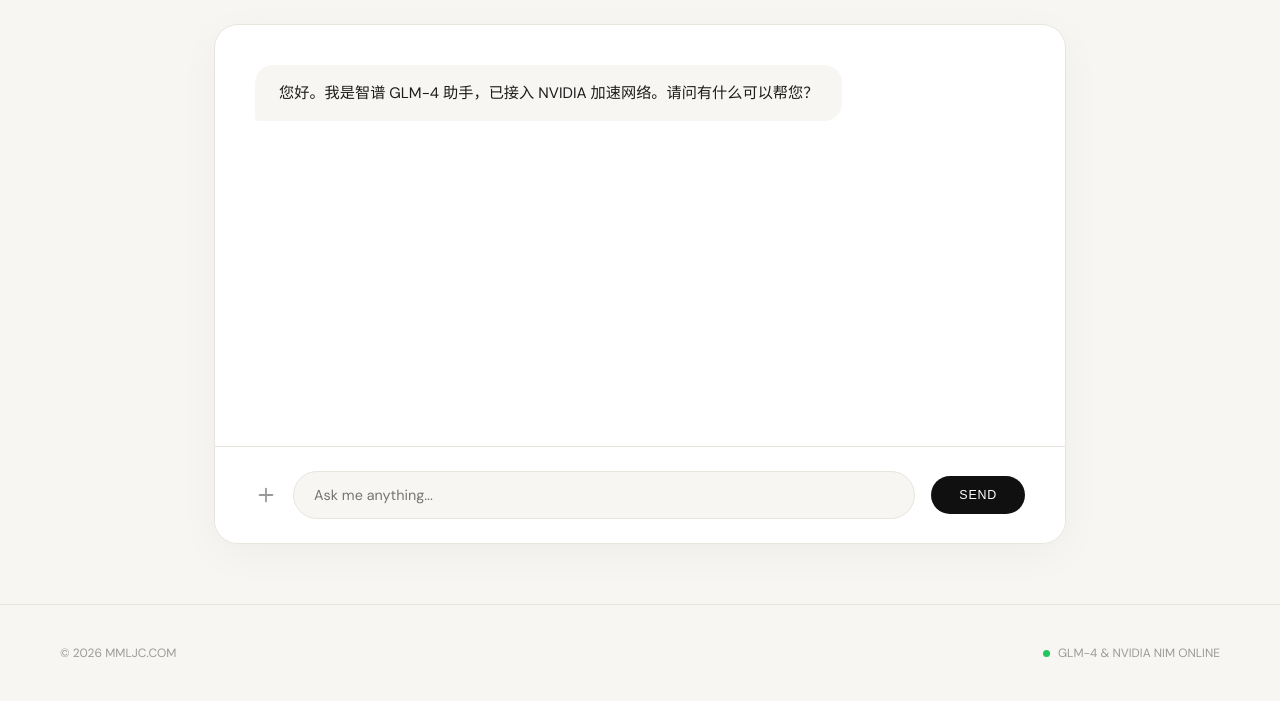
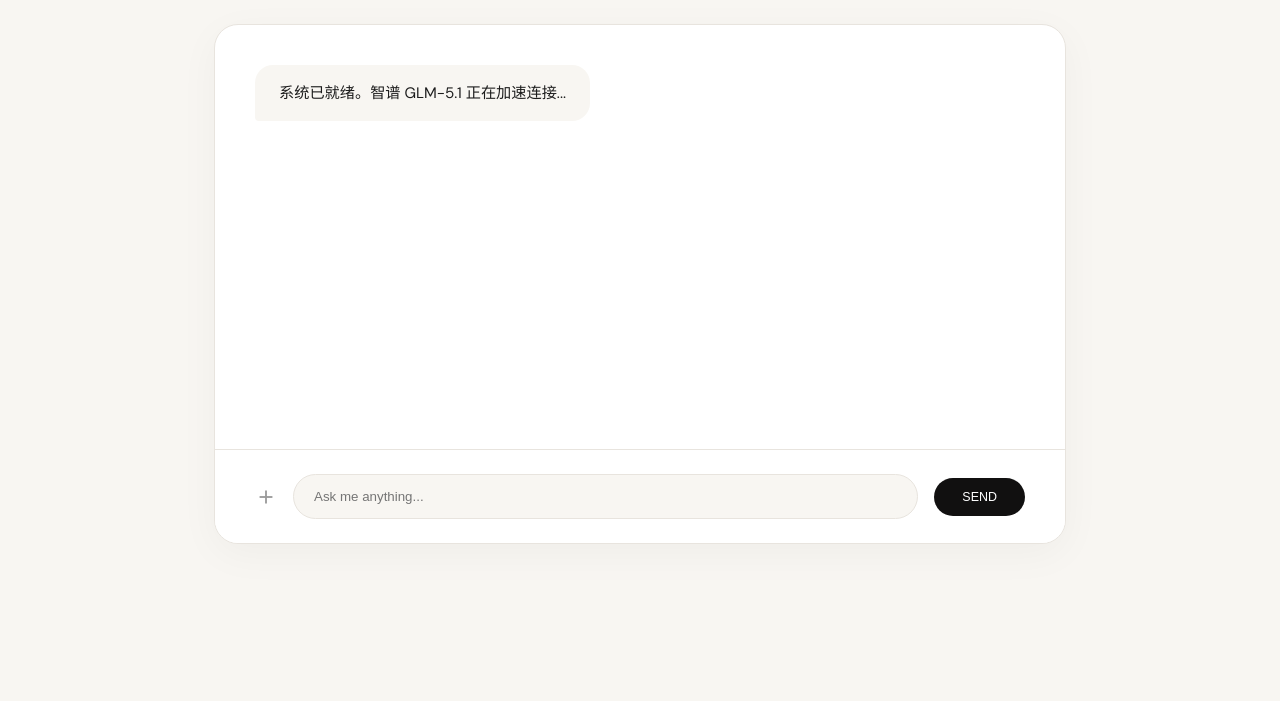
Before and after one commit to m961820394/ai-chat, a plain HTML site: page index.html in a window 1280 px wide. Shown: the part 211-912 px from the top of the page. After the commit the page ends 815 px from the top, so only its background shows below. Drawn offline with nearby package versions, Linux system fonts and the light colour scheme.

Commit message:
Update index.html

```diff
--- a/index.html
+++ b/index.html
@@ -8,215 +8,54 @@
   <link href="https://fonts.googleapis.com/css2?family=DM+Sans:wght@300;400;500&family=Playfair+Display:wght@500&family=Noto+Serif+SC:wght@300;400&display=swap" rel="stylesheet">
   <style>
     :root {
-      --bg:      #F8F6F2;
-      --surface:  #FFFFFF;
-      --black:    #111010;
-      --ink:      #1C1C1C;
-      --red:      #C8102E;
-      --red-soft: #F5E6E9;
-      --muted:    #9A9A9A;
-      --border:   #E8E4DE;
+      --bg: #F8F6F2; --surface: #FFFFFF; --black: #111010; --ink: #1C1C1C;
+      --red: #C8102E; --border: #E8E4DE; --muted: #9A9A9A;
     }
-
     *, *::before, *::after { box-sizing: border-box; margin: 0; padding: 0; }
-
-    body {
-      background: var(--bg);
-      color: var(--ink);
-      font-family: 'DM Sans', 'Noto Serif SC', sans-serif;
-      display: flex;
-      flex-direction: column;
-      min-height: 100vh;
-    }
-
-    /* ── HEADER ── */
-    header {
-      display: flex;
-      align-items: center;
-      justify-content: space-between;
-      padding: 28px 60px;
-      border-bottom: 1px solid var(--border);
-      background: var(--surface);
-    }
-
-    .logo {
-      font-family: 'Playfair Display', serif;
-      font-size: 1.15rem;
-      font-weight: 500;
-      letter-spacing: .06em;
-      color: var(--black);
-      text-decoration: none;
-    }
+    body { background: var(--bg); color: var(--ink); font-family: 'DM Sans', 'Noto Serif SC', sans-serif; display: flex; flex-direction: column; min-height: 100vh; }
+    header { display: flex; align-items: center; justify-content: space-between; padding: 28px 60px; border-bottom: 1px solid var(--border); background: var(--surface); }
+    .logo { font-family: 'Playfair Display', serif; font-size: 1.15rem; font-weight: 500; text-decoration: none; color: var(--black); }
     .logo span { color: var(--red); }
-
-    .nav-tag {
-      font-size: .72rem;
-      font-weight: 400;
-      color: var(--muted);
-      letter-spacing: .12em;
-      text-transform: uppercase;
-    }
-
-    /* ── CHAT MAIN ── */
-    main {
-      flex: 1;
-      display: flex;
-      flex-direction: column;
-      align-items: center;
-      padding: 60px 24px;
-      max-width: 900px;
-      margin: 0 auto;
-      width: 100%;
-    }
-
-    .chat-header {
-      text-align: center;
-      margin-bottom: 40px;
-      opacity: 0;
-      animation: rise .7s forwards;
-    }
-
-    .chat-header h1 {
-      font-family: 'Playfair Display', serif;
-      font-size: 2.5rem;
-      font-weight: 500;
-      color: var(--red); /* 标题改为红色 */
-    }
-
-    .chat-window {
-      width: 100%;
-      background: var(--surface);
-      border: 1px solid var(--border);
-      border-radius: 24px;
-      display: flex;
-      flex-direction: column;
-      height: 65vh;
-      box-shadow: 0 10px 40px rgba(0,0,0,.04);
-      overflow: hidden;
-      opacity: 0;
-      animation: rise .7s .2s forwards;
-    }
-
-    #chat-box {
-      flex: 1;
-      overflow-y: auto;
-      padding: 40px;
-      display: flex;
-      flex-direction: column;
-      gap: 24px;
-    }
-
-    .msg {
-      max-width: 80%;
-      padding: 16px 24px;
-      font-size: .95rem;
-      line-height: 1.6;
-      border-radius: 18px;
-    }
-
+    main { flex: 1; display: flex; flex-direction: column; align-items: center; padding: 60px 24px; max-width: 900px; margin: 0 auto; width: 100%; }
+    .chat-header h1 { font-family: 'Playfair Display', serif; font-size: 2.5rem; font-weight: 500; color: var(--red); margin-bottom: 40px; }
+    .chat-window { width: 100%; background: var(--surface); border: 1px solid var(--border); border-radius: 24px; height: 65vh; display: flex; flex-direction: column; box-shadow: 0 10px 40px rgba(0,0,0,.04); overflow: hidden; }
+    #chat-box { flex: 1; overflow-y: auto; padding: 40px; display: flex; flex-direction: column; gap: 24px; }
+    .msg { max-width: 85%; padding: 16px 24px; font-size: .95rem; line-height: 1.6; border-radius: 18px; }
     .msg.ai { align-self: flex-start; background: var(--bg); border-bottom-left-radius: 4px; }
     .msg.user { align-self: flex-end; background: var(--black); color: #FFF; border-bottom-right-radius: 4px; }
-
-    /* ── INPUT AREA ── */
-    .input-area {
-      padding: 24px 40px;
-      border-top: 1px solid var(--border);
-      display: flex;
-      align-items: center;
-      gap: 16px;
-      background: var(--surface);
-    }
-
-    /* 精致的上传按钮 */
-    .upload-btn {
-      display: flex;
-      align-items: center;
-      justify-content: center;
-      cursor: pointer;
-      color: var(--muted);
-      transition: color .3s, transform 0.2s;
-    }
-    .upload-btn:hover { color: var(--red); transform: scale(1.1); }
-
-    input[type="text"] {
-      flex: 1;
-      background: var(--bg);
-      border: 1px solid var(--border);
-      padding: 14px 20px;
-      border-radius: 999px;
-      font-family: inherit;
-      font-size: .9rem;
-      outline: none;
-      transition: border-color .3s;
-    }
+    .input-area { padding: 24px 40px; border-top: 1px solid var(--border); display: flex; align-items: center; gap: 16px; background: var(--surface); }
+    .upload-btn { cursor: pointer; color: var(--muted); transition: color .3s; display: flex; }
+    .upload-btn:hover { color: var(--red); }
+    input[type="text"] { flex: 1; background: var(--bg); border: 1px solid var(--border); padding: 14px 20px; border-radius: 999px; outline: none; transition: border-color .3s; }
     input[type="text"]:focus { border-color: var(--red); }
-
-    .send-btn {
-      background: var(--black);
-      color: #fff;
-      border: none;
-      border-radius: 999px;
-      padding: 12px 28px;
-      font-size: .78rem;
-      font-weight: 500;
-      letter-spacing: .06em;
-      cursor: pointer;
-      transition: background .25s;
-    }
+    .send-btn { background: var(--black); color: #fff; border: none; border-radius: 999px; padding: 12px 28px; font-size: .78rem; font-weight: 500; cursor: pointer; transition: background .25s; }
     .send-btn:hover { background: var(--red); }
-
-    footer { padding: 40px 60px; border-top: 1px solid var(--border); display: flex; align-items: center; justify-content: space-between; font-size: .75rem; color: var(--muted); }
-
-    @keyframes rise { from { opacity: 0; transform: translateY(20px); } to { opacity: 1; transform: translateY(0); } }
   </style>
 </head>
 <body>
-
 <header>
   <a href="/" class="logo">MM<span>LJC</span></a>
-  <div class="nav-tag">AI Conversation</div>
+  <div style="font-size: .72rem; color: var(--muted); text-transform: uppercase; letter-spacing: .12em;">AI Conversation</div>
 </header>
-
 <main>
-  <div class="chat-header">
-    <h1>Neural <em>Assistant.</em></h1>
-  </div>
-
+  <div class="chat-header"><h1>Neural <em>Assistant.</em></h1></div>
   <div class="chat-window">
-    <div id="chat-box">
-      <div class="msg ai">您好。我是智谱 GLM-4 助手，已接入 NVIDIA 加速网络。请问有什么可以帮您？</div>
-    </div>
-
+    <div id="chat-box"><div class="msg ai">系统已就绪。智谱 GLM-5.1 正在加速连接...</div></div>
     <div class="input-area">
-      <label for="fileUpload" class="upload-btn">
-        <svg viewBox="0 0 24 24" width="22" height="22" fill="none" stroke="currentColor" stroke-width="2" stroke-linecap="round" stroke-linejoin="round">
-          <line x1="12" y1="5" x2="12" y2="19"></line>
-          <line x1="5" y1="12" x2="19" y2="12"></line>
-        </svg>
-        <input type="file" id="fileUpload" style="display:none" onchange="handleUpload(this)">
+      <label class="upload-btn">
+        <svg width="22" height="22" viewBox="0 0 24 24" fill="none" stroke="currentColor" stroke-width="2"><line x1="12" y1="5" x2="12" y2="19"></line><line x1="5" y1="12" x2="19" y2="12"></line></svg>
+        <input type="file" style="display:none" onchange="appendMessage('ai', '文件上传功能开发中...')">
       </label>
-
       <input type="text" id="userInput" placeholder="Ask me anything..." onkeypress="if(event.keyCode==13) sendMessage()">
       <button class="send-btn" onclick="sendMessage()">SEND</button>
     </div>
   </div>
 </main>
-
-<footer>
-  <div>© 2026 MMLJC.COM</div>
-  <div style="display: flex; align-items: center; gap: 8px;">
-    <div style="width: 7px; height: 7px; border-radius: 50%; background: #22C55E;"></div>
-    GLM-4 & NVIDIA NIM ONLINE
-  </div>
-</footer>
-
 <script>
-  // 请确保这里的 URL 是你部署的 Worker 地址
   const WORKER_URL = 'https://nvidia-bot-proxy.m961820394.workers.dev/';
 
   async function sendMessage() {
     const input = document.getElementById('userInput');
-    const chatBox = document.getElementById('chat-box');
     const text = input.value.trim();
     if (!text) return;
 
@@ -227,22 +66,17 @@
       const response = await fetch(WORKER_URL, {
         method: 'POST',
         headers: { 'Content-Type': 'application/json' },
-        body: JSON.stringify({
-          messages: [{ role: "user", content: text }]
-        })
+        body: JSON.stringify({ messages: [{ role: "user", content: text }] })
       });
+
       const data = await response.json();
-      const reply = data.choices[0].message.content;
-      appendMessage('ai', reply);
+      if (data.error) {
+        appendMessage('ai', "错误详情：" + data.error);
+      } else {
+        appendMessage('ai', data.choices[0].message.content);
+      }
     } catch (e) {
-      appendMessage('ai', "连接中断。请检查 API 密钥配置。");
-    }
-  }
-
-  function handleUpload(input) {
-    if (input.files && input.files[0]) {
-      const fileName = input.files[0].name;
-      appendMessage('ai', `已选择文件: ${fileName}。多模态解析功能正在接入中...`);
+      appendMessage('ai', "网络异常：无法连接到 Worker。请检查 WORKER_URL 是否正确。");
     }
   }
 
@@ -255,6 +89,5 @@
     chatBox.scrollTo({ top: chatBox.scrollHeight, behavior: 'smooth' });
   }
 </script>
-
 </body>
 </html>
```
